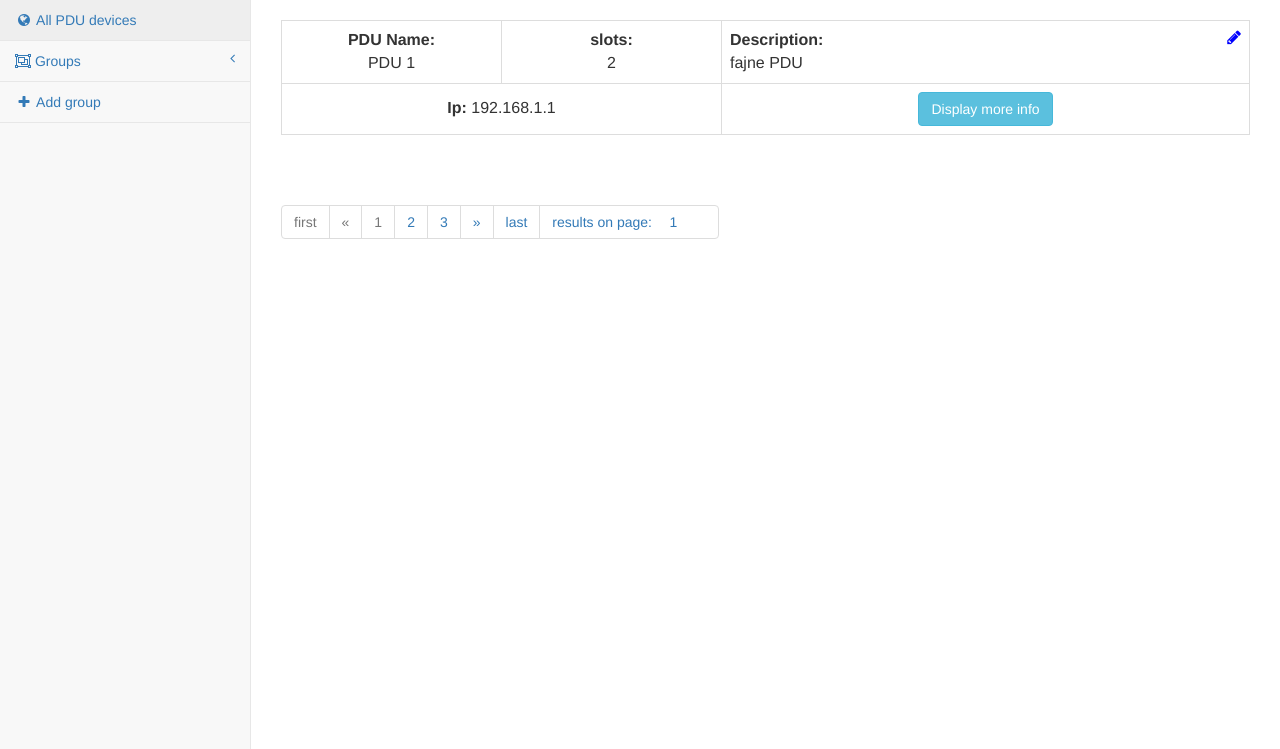
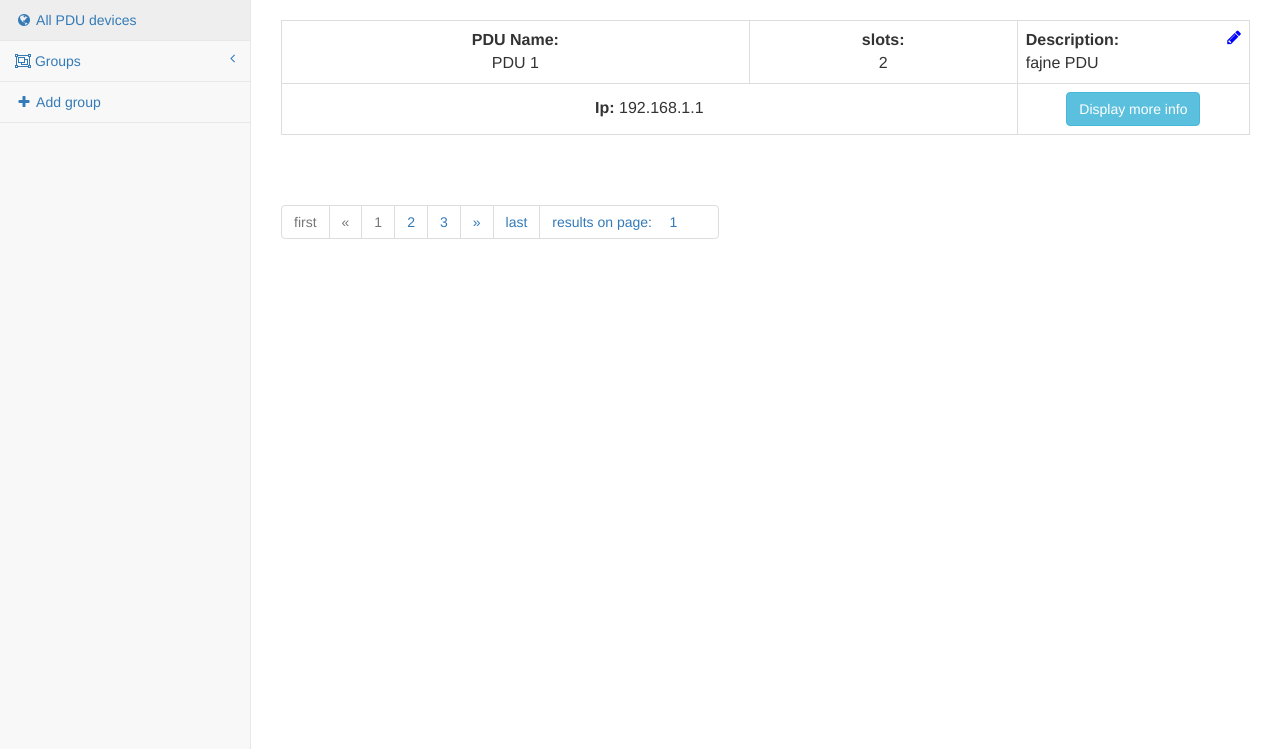
Before and after one commit to slawomirzaba/SZ_MW_KK, a Django app: page /home/ in a window 1280 px wide. Shown: the part 51-800 px from the top of the page. Run offline with Django 3.2, Linux system fonts and the light colour scheme; some libraries are stand-ins or nearby versions.

Commit message:
mala poprawka w htmlu

```diff
--- a/nokiaProjects/pdu_manager/templates/main/home.html
+++ b/nokiaProjects/pdu_manager/templates/main/home.html
@@ -6,8 +6,8 @@
 <table class="table table-bordered pduTable" ng-repeat="pdu in (filteredPdus = (selectedGroup.allDevices | filter:{selected:true})) | startFrom:(pagination.currentPage-1)*pagination.entryLimit | limitTo:pagination.entryLimit">
     <tbody>
       <tr>
-        <td colspan="2" style="text-align:center;width:10%"><span class="tablePduHeader">PDU Name:</span> {[{pdu.name}]} </td>
-        <td colspan="2" style="text-align:center;width:10%"><span class="tablePduHeader">slots:</span> {[{pdu.slots}]}</td>
+        <td colspan="2" style="text-align:center;"><span class="tablePduHeader">PDU Name:</span> {[{pdu.name}]} </td>
+        <td colspan="2" style="text-align:center;"><span class="tablePduHeader">slots:</span> {[{pdu.slots}]}</td>
         <td ng-if="editedPdu != pdu.id">
           <span class="tablePduHeader">Description:
             <i ng-click = "editPduDescr(pdu)" class="fa fa-pencil" aria-hidden="true"></i>
```
